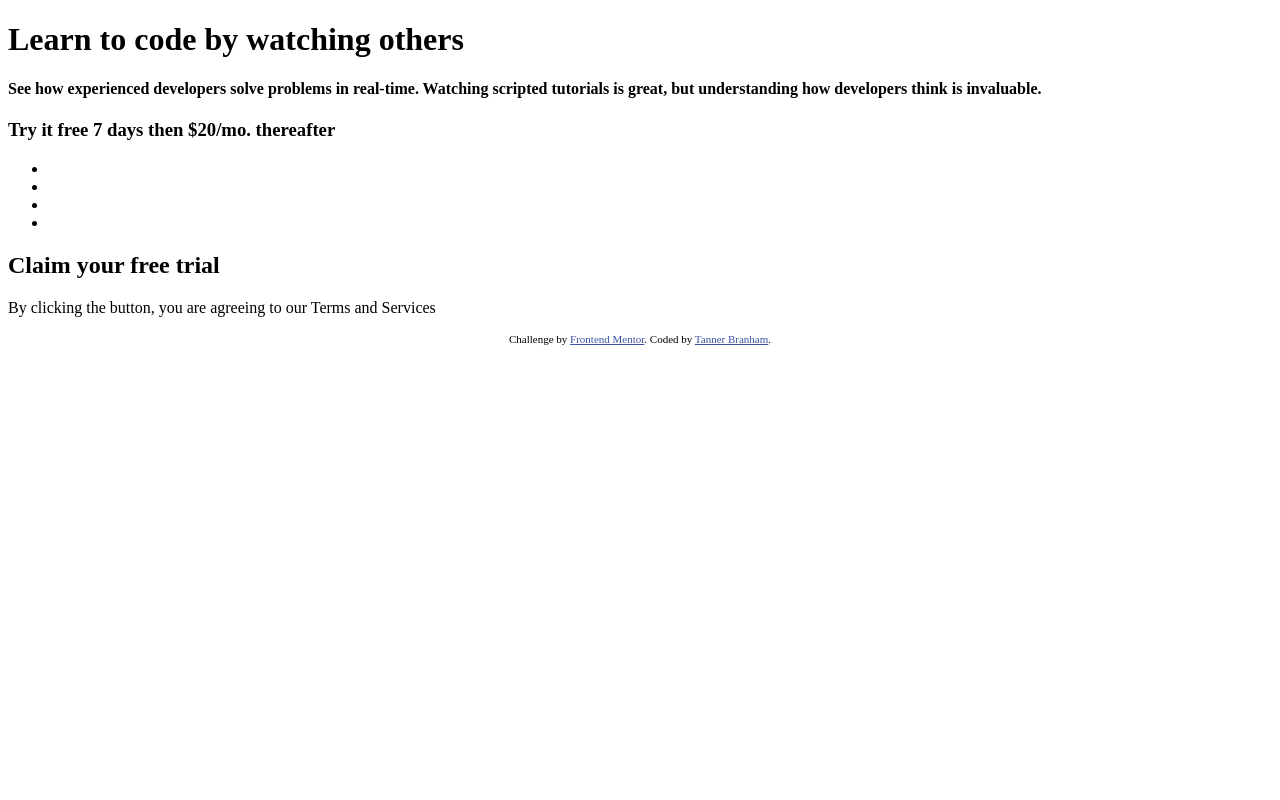
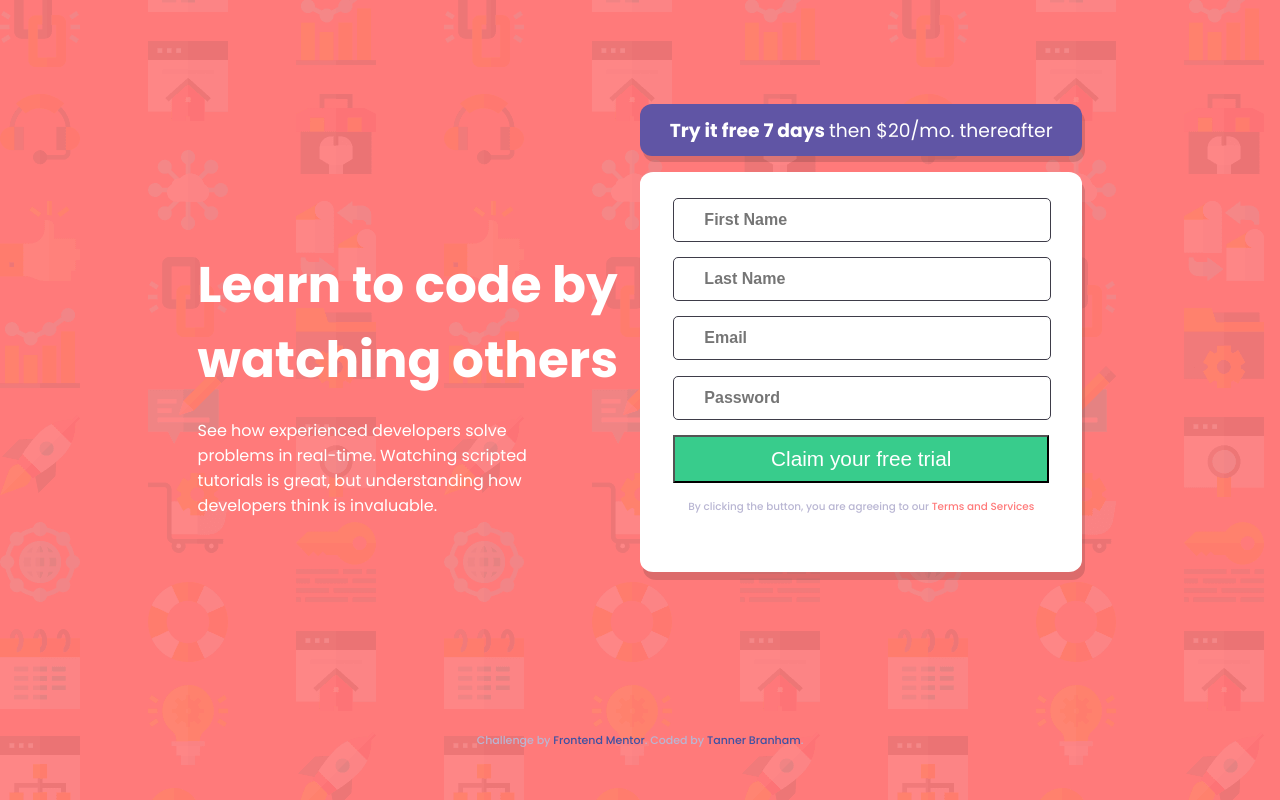
Before and after one commit to Tbrahn/Intro-component-with-sign-up-form, a plain HTML site: page index.html in a window 1280 px wide. Drawn offline with Linux system fonts and the light colour scheme.

Commit message:
create main page

```diff
--- a/index.html
+++ b/index.html
@@ -4,6 +4,7 @@
   <meta charset="UTF-8">
   <meta name="viewport" content="width=device-width, initial-scale=1.0"> <!-- displays site properly based on user's device -->
 
+  <link href="https://fonts.googleapis.com/css?family=Poppins:400,500,600,700&display=swap" rel="stylesheet">
   <link rel="icon" type="image/png" sizes="32x32" href="./images/favicon-32x32.png">
   <link rel="stylesheet" type="text/css" href="styles.css">
 
@@ -16,38 +17,47 @@
   </style>
 </head>
 <body>
-
+  <div id="main">
+    <div id="primary">
       <h1>Learn to code by watching others</h1>
 
       <h4>See how experienced developers solve problems in real-time. Watching scripted tutorials is great,
         but understanding how developers think is invaluable. </h4>
+    </div>
 
-  <h3>Try it free 7 days then $20/mo. thereafter</h3>
+    <div id="secondary">
+      <div id="blue-section">
+        <h3><b>Try it free 7 days </b> then $20/mo. thereafter</h3>
+      </div>
 
       <form action="/placeholder" method="post">
         <ul class="form-section">
-      <li id="first-name">
-
+          <li>
+            <input type="text" id="first-name" name="First Name" placeholder="First Name"/>
           </li>
-      <li id="last-name">
-
+          <li>
+            <input type="text" id="last-name" name="Last Name"  placeholder="Last Name"/>
           </li>
-      <li id="email">
-
+          <li>
+            <input type="email" id="email" name="email" placeholder="Email">
           </li>
-      <li id="password">
-
+          <li>
+            <input type="text" id="password" name="Password" placeholder="Password"/>
           </li>
         </ul>
-    <h2 id="form-submission">Claim your free trial </h2>
-    <p id="form-terms">By clicking the button, you are agreeing to our Terms and Services</p>
+        <button type="button" id="form-submission">Claim your free trial </button>
+        <p id="form-terms">By clicking the button, you are agreeing to our <a href="#">Terms and Services</a></p>
       </form>
+    </div>
+  </div>
+
 
     <footer>
       <p class="attribution">
         Challenge by <a href="https://www.frontendmentor.io?ref=challenge" target="_blank">Frontend Mentor</a>.
-      Coded by <a href="#">Tanner Branham</a>.
+        Coded by <a href="https://github.com/Tbrahn">Tanner Branham</a>.
       </p>
     </footer>
+
 </body>
 </html>
--- a/styles.css
+++ b/styles.css
@@ -0,0 +1,120 @@
+body {
+    background-image: url(images/bg-intro-desktop.png);
+    background-color: #FF7A7A;
+    font-family: Poppins;
+    color: white;
+   }
+
+
+
+/*Creating basic layout*/
+
+#primary {
+    flex: 1;
+}
+
+#secondary {
+    flex: 1;
+}
+
+#main {
+    margin: 7% 15%;
+    display: flex;
+}
+
+/*Styling the primary info section*/
+
+h1 {
+    font-weight: 700;
+    font-size: 50px;
+    margin: 20vh 0 0 0;
+}
+
+h4 {
+    font-weight: 400;
+    margin: 2.5vh 10vh 0 0;
+}
+
+/* Styling the form*/
+#blue-section {
+    display: flex;
+    align-items: center;
+    justify-content: center;
+    background-color: #6055A5;
+    border-radius: 1.5vh;
+    margin: 2vh 0;
+    height: 6.5vh;
+    box-shadow: 3px 6px #1f1f1f27;
+}
+
+h3{
+    font-weight: 400;
+}
+
+form{
+    background-color: white;
+    border-radius: 3%;
+    height: 50vh;
+    box-shadow: 3px 8px #1f1f1f27;
+}
+
+ul {
+    list-style-type: none;
+    padding: 1.2vh 0 0 0;
+    margin: 0;
+  }
+
+input {
+    height: 5vh;
+    width: 85%;
+    margin: 0 7.5%;
+    border: none;
+    font-weight: 600;
+    font-size: 1em;;
+}
+
+input:focus, textarea:focus, select:focus{
+    outline: none;
+}
+
+li {
+    border-radius: 5px;
+    border: 1px solid #3E3C49;
+    margin: 3.5% 7.5%;
+    width: 85%;
+    height: 93%;
+}
+
+#form-submission {
+    background-color: #38CC8C;
+    color: white;
+    font-weight: 400;
+    font-size: 1.3em;
+    margin: 0% 7.5%;
+    width: 85%;
+    height: 6vh;
+}
+
+button:focus, textarea:focus, select:focus{
+    outline: none;
+}
+
+p {
+    text-align: center;
+    font-size: 1.3vh;
+    font-weight: 500;
+    color: #B9B6D3;
+    width: 90%;
+    height: 4vh;
+    margin: 2vh 5%;
+}
+
+a {
+    color: #FF7A7A;
+    text-decoration: none;
+}
+
+/*footer style*/
+footer{
+    margin: 20vh 0 0 0;
+}
```
Also changed, not shown: images/2XoOobawcwFVW3c6aGuovaAi6zxTFMHT0Td955CgFHI.jpg (added). Lines whose indentation alone changed are shown as unchanged.
